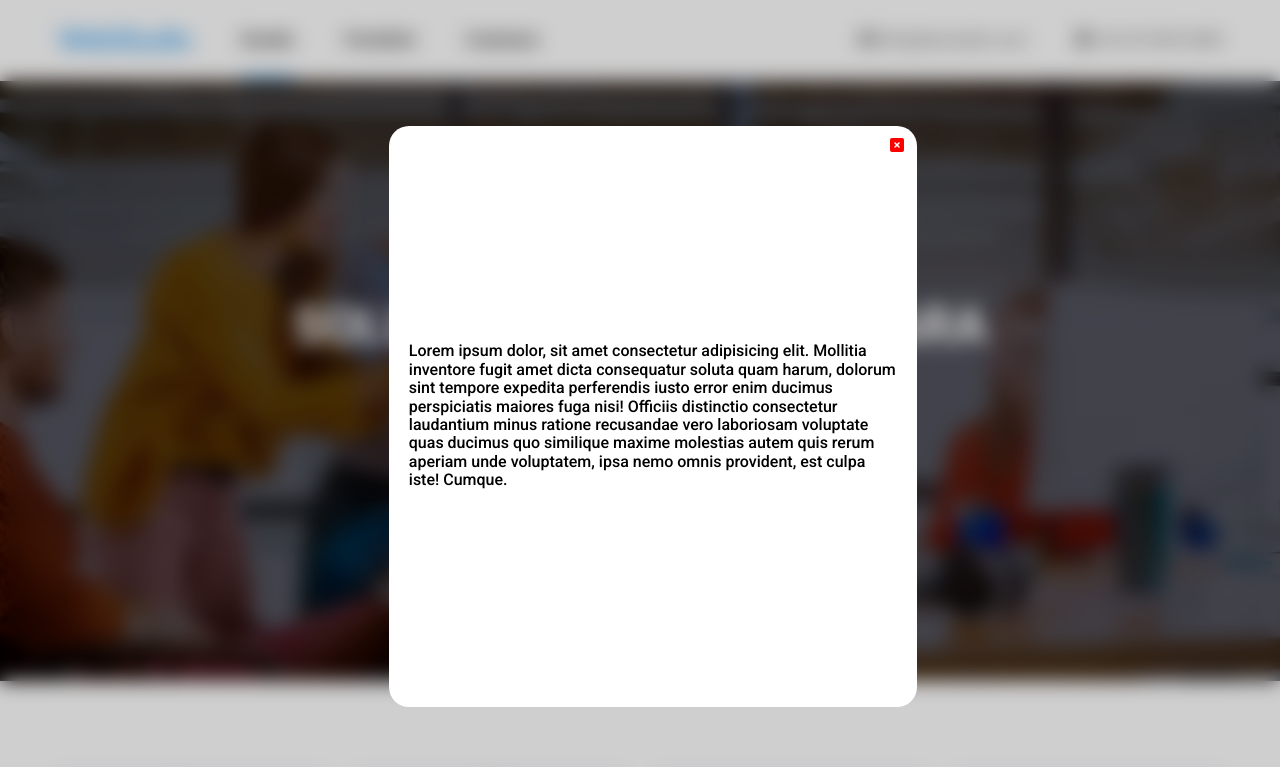
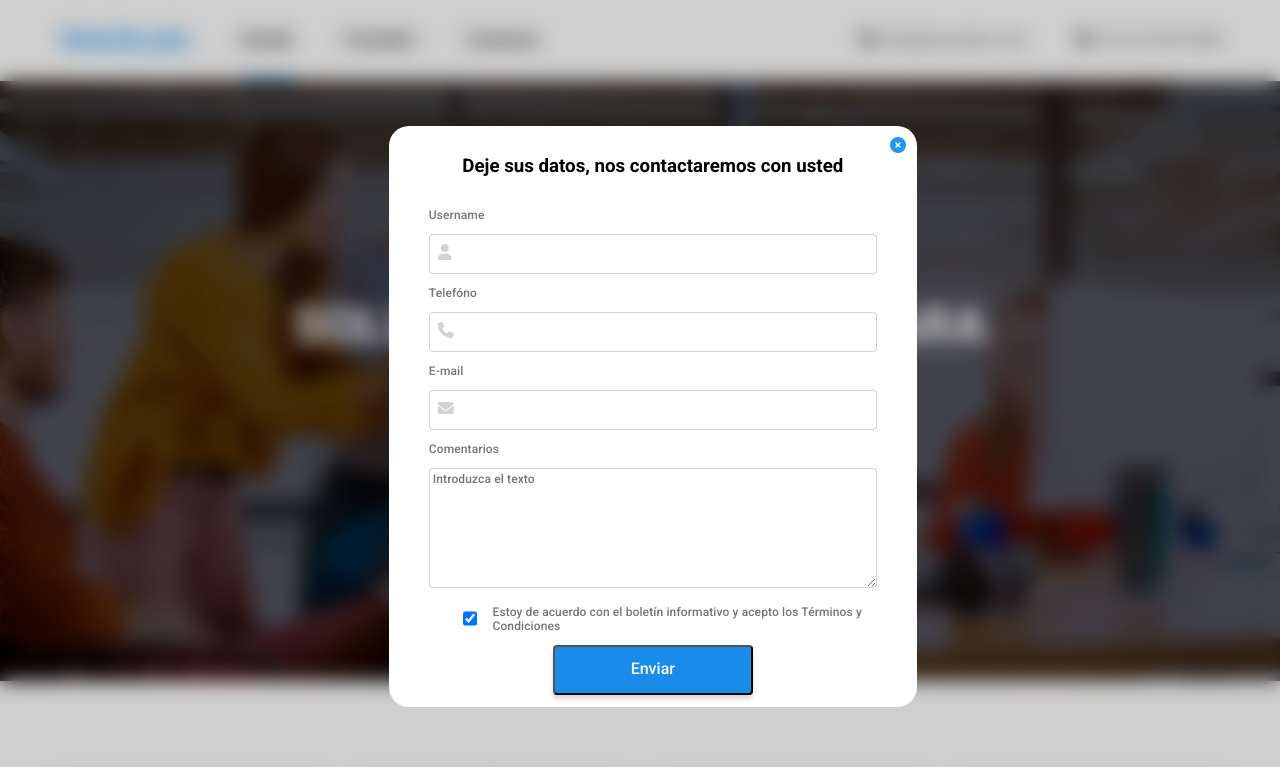
Before and after one commit to epsilon11101/-goit-markup-hw-07, a plain HTML site: page index.html in a window 1280 px wide. Both pictures are taken after a click on the button "Solicite nuestro servicio". Shown: the top 767 px of the page. Drawn offline with nearby package versions, Linux system fonts and the light colour scheme.

Commit message:
added form to modal section

```diff
--- a/css/common.css
+++ b/css/common.css
@@ -7,6 +7,13 @@ body {
     background-color: white;
 
 
+}
+input,textarea{
+  border: none;
+}
+
+input:focus ,textarea:focus{
+  outline: none
 }
 
 ul,
--- a/css/index.css
+++ b/css/index.css
@@ -1,3 +1,6 @@
+
+
+
 
 
 
@@ -30,6 +33,8 @@
 width: 696px;
 }
 
+/* modal */
+
 
 .modal-container {
     position: fixed;
@@ -46,7 +51,7 @@ width: 696px;
     position: relative;
     top:2%;
     left: 1%;
-    width: 528px;
+    max-width: 528px;
     height: 581px;
     background-color: white;
     border-radius: 20px;
@@ -54,17 +59,75 @@ width: 696px;
 
 }
 
-.modal-container .modal-card i{
+.modal-container .modal-card .fa-circle-xmark {
     content: "";
     position: absolute;
     top: 2%;
     left: 95%;
     cursor: pointer;
-    color: red;
+    color: var(--blue-color);
 }
 
 .modal-hidden{
     display: none;
+}
+
+/* modal form */
+.modal-container form label{
+    gap: 15px;
+}
+
+.modal-container form label p, ::placeholder{
+font-family: 'Roboto';
+font-style: normal;
+font-weight: 400;
+font-size: 12px;
+line-height: 14px;
+letter-spacing: 0.01em;
+color: #757575;
+}
+
+.modal-container form  input, form textarea{
+   width: 448px;
+   height: 40px;
+   border: 1px solid rgba(33, 33, 33, 0.2);
+   border-radius: 4px;
+   box-sizing: border-box;
+   padding: 15px 15px 15px 35px;
+
+}
+
+.modal-container form textarea{
+    height: 120px;
+     padding:  3px 3px;
+}
+.modal-container form .form-icon{
+    position: relative;
+}
+
+.modal-container form .input-icon {
+  color: rgba(33, 33, 33, 0.2);
+  position: absolute;
+  width: 20px;
+  height: 20px;
+  top: 25%;
+  left: 2%;
+  z-index: 10;
+}
+
+.modal-container input[type="checkbox"]{
+    width: 16px;
+    height: 15px;
+    margin-left: 54px;
+}
+
+.modal-container button[type="submit"]{
+width: 200px;
+height: 50px;
+background: #188CE8;
+box-shadow: 0px 4px 4px rgba(0, 0, 0, 0.15);
+border-radius: 4px;
+color:white;
 }
 
 input[type="button"] {
@@ -86,6 +149,18 @@ input[type="button"]:hover {
 }
 
 
+.modal-container input:focus,
+.modal-container textarea:focus{
+    border: 1px solid #2196F3;
+}
+
+input:focus ~ span.input-icon .fa-solid {
+    color: #2196F3;
+}
+
+/* details  */
+
+
 .details-container{
     gap: 30px;
     font-weight: 700;
@@ -101,7 +176,6 @@ input[type="button"]:hover {
 .card{
     width: 270px;
     height: 251px;
-    background-color: purple;
     justify-content: stretch;
 }
 
--- a/index.html
+++ b/index.html
@@ -58,13 +58,54 @@
         <section class="center modal-container modal-hidden">
 
             <div class="modal-card center-column">
-                <i class="fa-solid fa-square-xmark fa-bounce"></i>
-                <p>Lorem ipsum dolor, sit amet consectetur adipisicing elit. Mollitia inventore fugit amet dicta
-                    consequatur soluta quam harum, dolorum sint tempore expedita perferendis iusto error enim ducimus
-                    perspiciatis maiores fuga nisi!
-                    Officiis distinctio consectetur laudantium minus ratione recusandae vero laboriosam voluptate quas
-                    ducimus quo similique maxime molestias autem quis rerum aperiam unde voluptatem, ipsa nemo omnis
-                    provident, est culpa iste! Cumque.</p>
+                <i class="fa-solid fa-circle-xmark fa-bounce"></i>
+                <h3>Deje sus datos, nos contactaremos con usted</h3>
+                <form action="" name="contacto" class="container center-column">
+
+                    <label class="center-left">
+                        <p class="label">Username</p>
+                        <div class="form-icon">
+                            <input type="text" name="username" />
+                            <span class="input-icon"><i class="fa-solid fa-user"></i></span>
+
+                        </div>
+
+                    </label>
+
+
+                    <label class="center-left">
+                        <p>Telefóno</p>
+                        <div class="form-icon">
+                            <input type="tel" name="phone" autofocus />
+                            <span class="input-icon"><i class="fa-solid fa-phone"></i></span>
+                        </div>
+
+                    </label>
+
+                    <label class="center-left">
+                        <p>E-mail</p>
+                        <div class="form-icon">
+                            <input type="email" name="email" autofocus />
+                            <span class="input-icon"><i class="fa-solid fa-envelope"></i></span>
+                        </div>
+
+                    </label>
+
+                    <label class="center-left">
+                        <p>Comentarios</p>
+                        <textarea name="feedback" rows="15" placeholder="Introduzca el texto"></textarea>
+
+                    </label>
+
+                    <label class="center">
+                        <input type="checkbox" name="message" value="ok" checked />
+                        <p>Estoy de acuerdo con el boletín informativo y acepto los Términos y Condiciones</p>
+                    </label>
+
+
+                    <button type="submit">Enviar</button>
+
+                </form>
             </div>
 
         </section>
--- a/scripts/main.js
+++ b/scripts/main.js
@@ -12,7 +12,7 @@ btn_modal.addEventListener('click', closeModal);
 modal_close_button.addEventListener('click', closeModal);
 
     let svg_container = document.querySelectorAll('.container-svg');
-    let svg_icon = document.querySelectorAll('.svg-icon');
+
 
     svg_container.forEach(e => {
 
@@ -27,8 +27,7 @@ modal_close_button.addEventListener('click', closeModal);
                 e.children[0].style.fill = '#AFB1B8';
         }
         );
+    });
 
 
-
-    });
 })();
```
